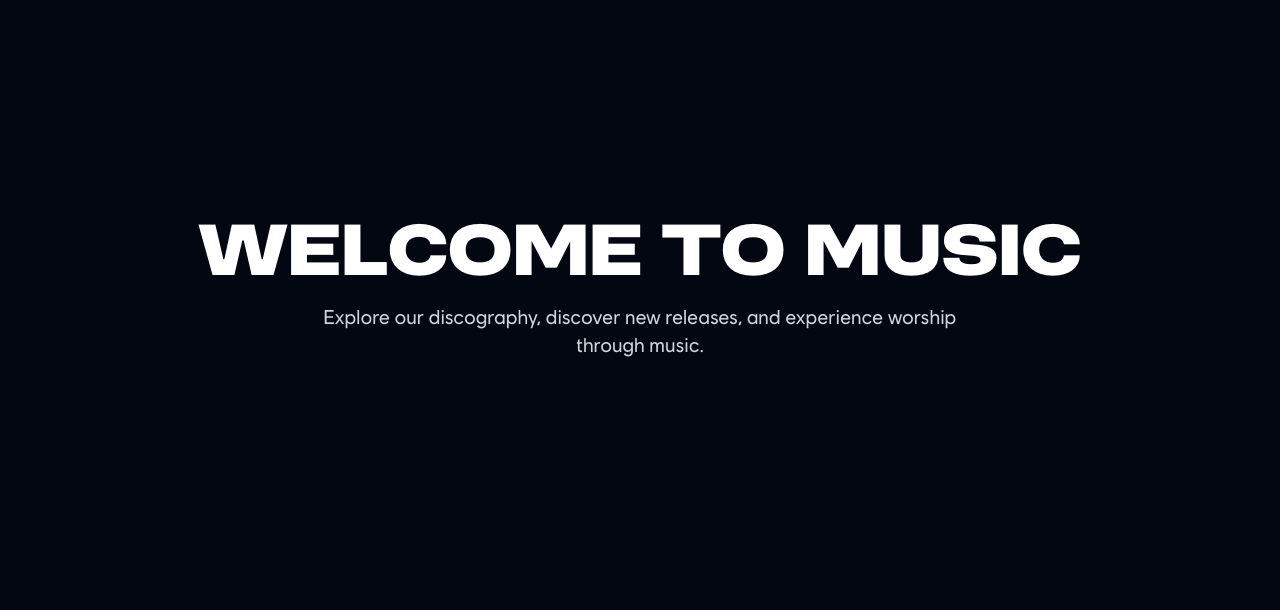
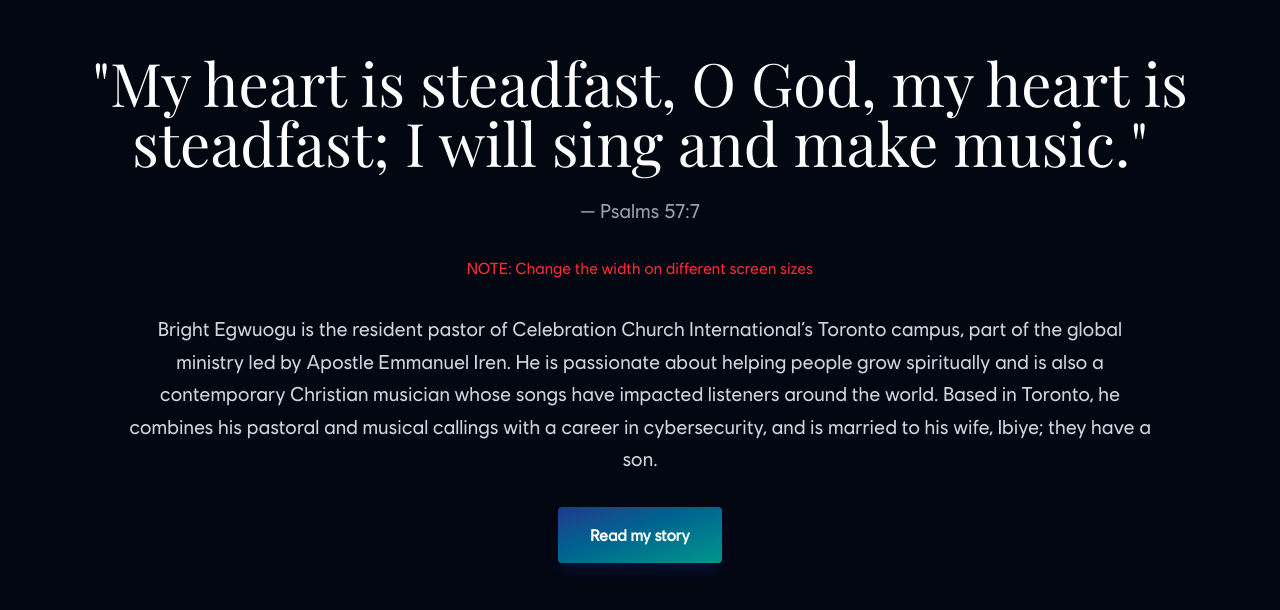
Before and after one commit to ChukwuemekaAjaero/brightegwuogu.com, a Next.js app: page /music in a window 1280 px wide. Shown: the part 828-1438 px from the top of the page. Built offline with nearby package versions, Linux system fonts and the light colour scheme.

Commit message:
Add bible quote and about me blurb

```diff
--- a/src/app/music/page.tsx
+++ b/src/app/music/page.tsx
@@ -3,6 +3,14 @@
 import { modernizFont } from '@/lib/utils';
 import { FaPlay } from 'react-icons/fa';
 import { useState, useEffect } from 'react';
+import { Playfair_Display } from 'next/font/google';
+import Link from 'next/link';
+
+const playfairDisplay = Playfair_Display({
+    subsets: ['latin'],
+    weight: ['400', '700'],
+    display: 'swap'
+});
 
 export default function Music() {
     const [isLoading, setIsLoading] = useState(true);
@@ -100,17 +108,32 @@ export default function Music() {
                 </div>
             </section>
 
-            {/* Filler Section */}
+            {/* Bible Verse Section */}
             <section className="relative min-h-screen bg-[#030712] py-20">
                 <div className="container mx-auto px-4 sm:px-8">
                     <div className="flex min-h-[60vh] items-center justify-center">
                         <div className="text-center">
-                            <h2 className={`mb-4 text-4xl font-bold text-white md:text-6xl ${modernizFont.className}`}>
-                                Welcome to Music
-                            </h2>
-                            <p className="mx-auto max-w-2xl text-lg text-gray-300 md:text-xl">
-                                Explore our discography, discover new releases, and experience worship through music.
+                            <blockquote className={`mb-6 text-3xl text-white md:text-5xl lg:text-6xl ${playfairDisplay.className}`}>
+                                "My heart is steadfast, O God, my heart is steadfast; I will sing and make music."
+                            </blockquote>
+                            <p className="mb-8 text-lg text-gray-400 md:text-xl">— Psalms 57:7</p>
+
+                            {/* About Text */}
+                            <p className="text-sm text-red-500 md:text-base">NOTE: Change the width on different screen sizes</p>
+                            <p className="mx-auto my-8 max-w-5xl text-base leading-relaxed text-gray-300 md:text-xl">
+                                Bright Egwuogu is the resident pastor of Celebration Church International’s Toronto campus, part of the global
+                                ministry led by Apostle Emmanuel Iren. He is passionate about helping people grow spiritually and is also a
+                                contemporary Christian musician whose songs have impacted listeners around the world. Based in Toronto, he combines
+                                his pastoral and musical callings with a career in cybersecurity, and is married to his wife, Ibiye; they have a son.
                             </p>
+
+                            {/* Read My Story Button */}
+                            <Link
+                                href="/music/about"
+                                className="group inline-flex items-center justify-center rounded bg-gradient-to-br from-blue-900 to-teal-600 px-8 py-4 font-semibold text-white shadow-lg shadow-blue-800/20 transition-all duration-300 hover:scale-105 hover:from-blue-800 hover:to-teal-500"
+                            >
+                                Read my story
+                            </Link>
                         </div>
                     </div>
                 </div>
--- a/src/components/lib/NavigationHeader.tsx
+++ b/src/components/lib/NavigationHeader.tsx
@@ -106,7 +106,7 @@ const DesktopHeader = () => {
                     animate={{ opacity: 1, y: 0 }}
                     exit={{ opacity: 0, y: -10 }}
                     transition={{ duration: 0.2 }}
-                    className="fixed z-[9999] min-w-[180px] overflow-hidden rounded-md border border-gray-700 bg-gray-800/95 shadow-lg backdrop-blur-sm"
+                    className="fixed z-[100] min-w-[180px] overflow-hidden rounded-sm border border-gray-700 bg-gray-800/20 shadow-lg backdrop-blur-sm"
                     style={{
                         top: `${dropdownPosition.top}px`,
                         left: `${dropdownPosition.left}px`
@@ -115,7 +115,11 @@ const DesktopHeader = () => {
                     onMouseLeave={() => setIsLogoHovered(false)}
                 >
                     {dropdownItems.map((item) => (
-                        <Link key={item.href} href={item.href} className="block px-4 py-3 text-white transition-colors hover:bg-gray-700/50">
+                        <Link
+                            key={item.href}
+                            href={item.href}
+                            className={`block px-4 py-3 text-white transition-colors hover:bg-gray-700/50 ${modernizFont.className}`}
+                        >
                             {item.title}
                         </Link>
                     ))}
```
